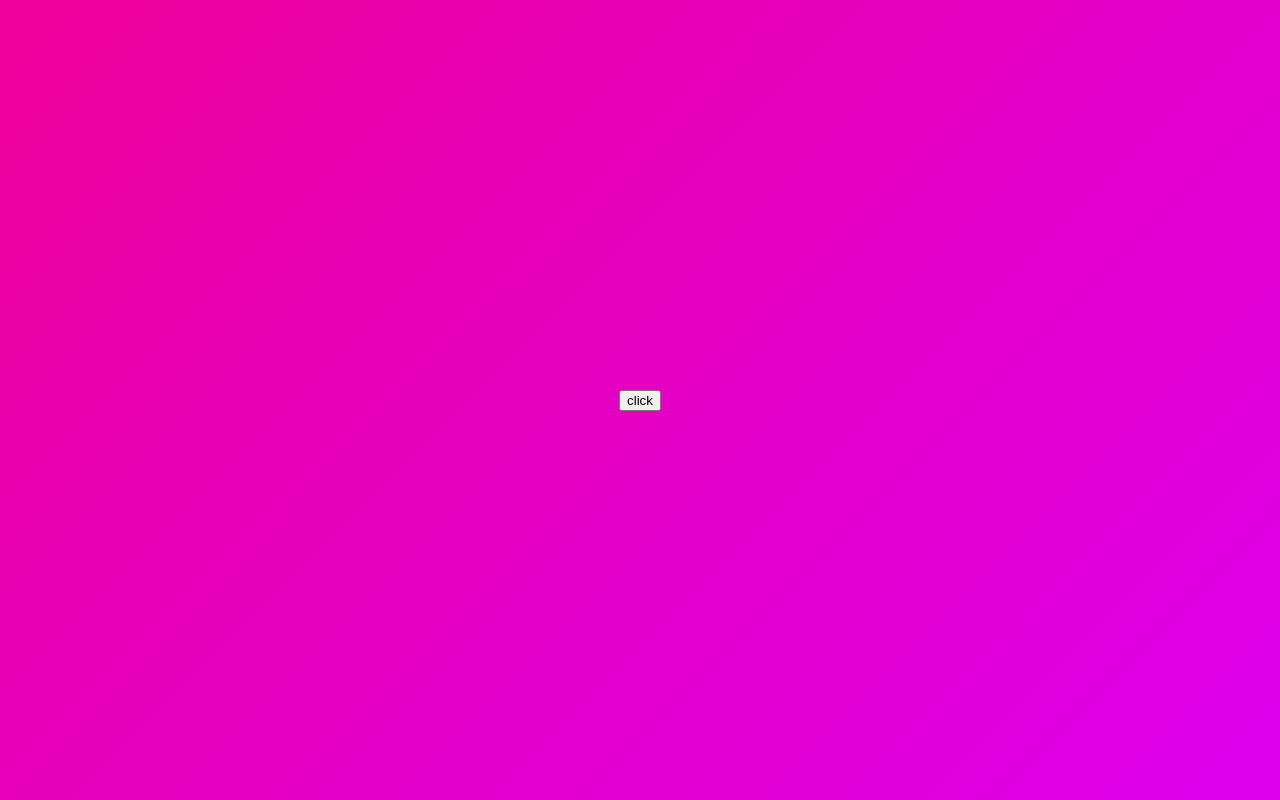
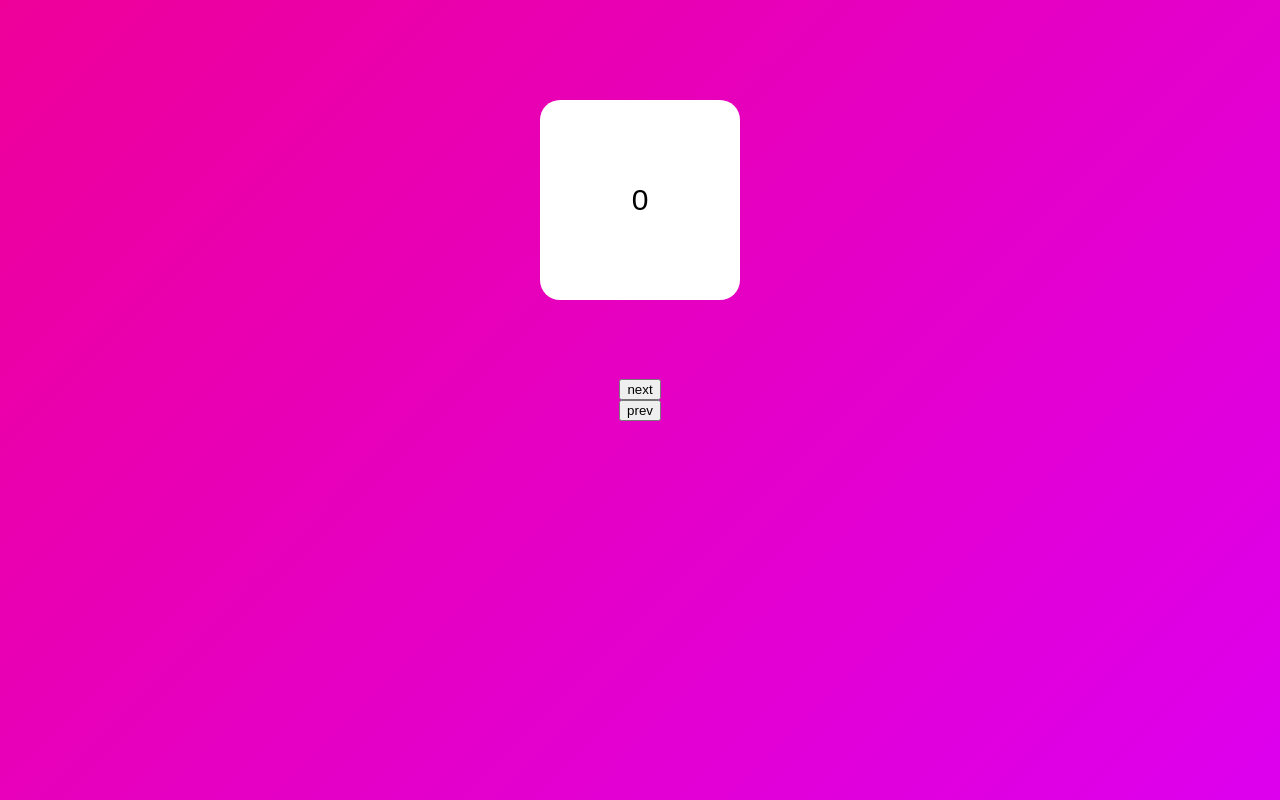
Before and after one commit to rlaclghks123/framerMotionPractice, a React (Create React App) app: page / in a window 1280 px wide. Built offline with nearby package versions, Linux system fonts and the light colour scheme.

Commit message:
Framer motions 7 : AnimatePresence practice : slider

```diff
--- a/src/App.tsx
+++ b/src/App.tsx
@@ -8,6 +8,8 @@ const Wrapper = styled(motion.div)`
   display: flex;
   justify-content: center;
   align-items: center;
+  display: flex;
+  flex-direction: column;
 `;
 
 const Box = styled(motion.div)`
@@ -15,36 +17,65 @@ const Box = styled(motion.div)`
   height: 200px;
   border-radius: 20px;
   background-color: white;
-  position: fixed;
+  font-size: 30px;
+  display: flex;
+  justify-content: center;
+  align-items: center;
   top: 100px;
+  position: absolute;
 `;
 
-const BoxVariant = {
-  initial: { opacity: 0, scale: 0 },
-  visible: { opacity: 1, scale: 1, rotateZ: 360 },
-  leaving: { opacity: 0, y: 20, scale: 0 },
+const BoxVar = {
+  entry: (isBack: boolean) => ({
+    x: isBack ? -500 : 500,
+    scale: 0,
+    opacity: 0,
+  }),
+
+  visible: {
+    x: 0,
+    scale: 1,
+    opacity: 1,
+    transition: { duration: 1 },
+  },
+  exit: (isBack: boolean) => ({
+    x: isBack ? 500 : -500,
+    scale: 0,
+    opacity: 0,
+    transition: { duration: 1 },
+  }),
 };
 
 function App() {
-  const [clicked, setClicked] = useState(false);
+  const [visible, setVisible] = useState(0);
+  const [isBack, setBack] = useState(false);
 
-  const toggle = () => {
-    setClicked(prev => !prev);
+  const nextBtn = () => {
+    setBack(false);
+    setVisible(prev => (prev === 10 ? 1 : prev + 1));
+  };
+
+  const prevBtn = () => {
+    setBack(true);
+    setVisible(prev => (prev === 1 ? 10 : prev - 1));
   };
 
   return (
     <Wrapper>
-      <AnimatePresence>
-        {clicked ? (
-          <Box
-            variants={BoxVariant}
-            initial="initial"
-            animate="visible"
-            exit="leaving"
-          />
-        ) : null}
+      <AnimatePresence custom={isBack}>
+        <Box
+          key={visible}
+          variants={BoxVar}
+          initial="entry"
+          animate="visible"
+          exit="exit"
+          custom={isBack}
+        >
+          {visible}
+        </Box>
       </AnimatePresence>
-      <button onClick={toggle}>click</button>
+      <button onClick={nextBtn}>next</button>
+      <button onClick={prevBtn}>prev</button>
     </Wrapper>
   );
 }
```
